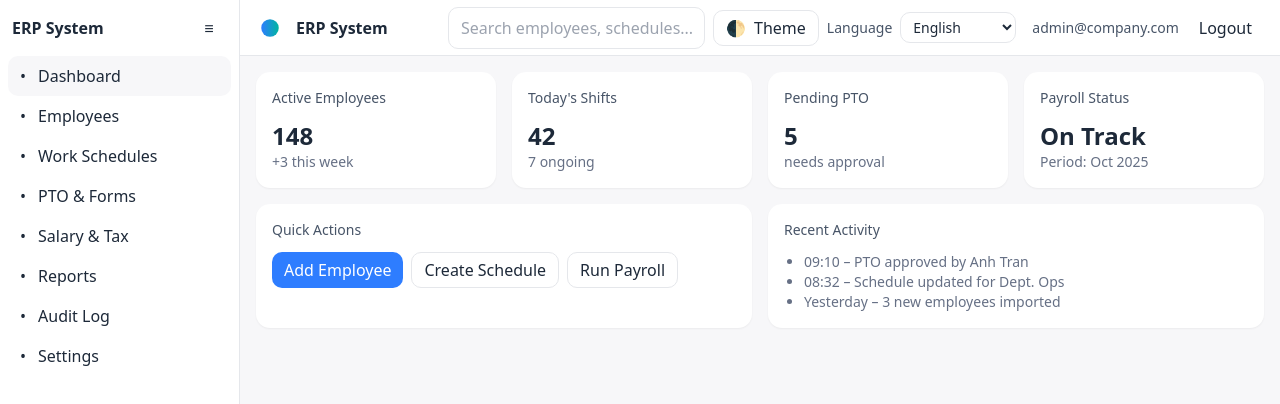
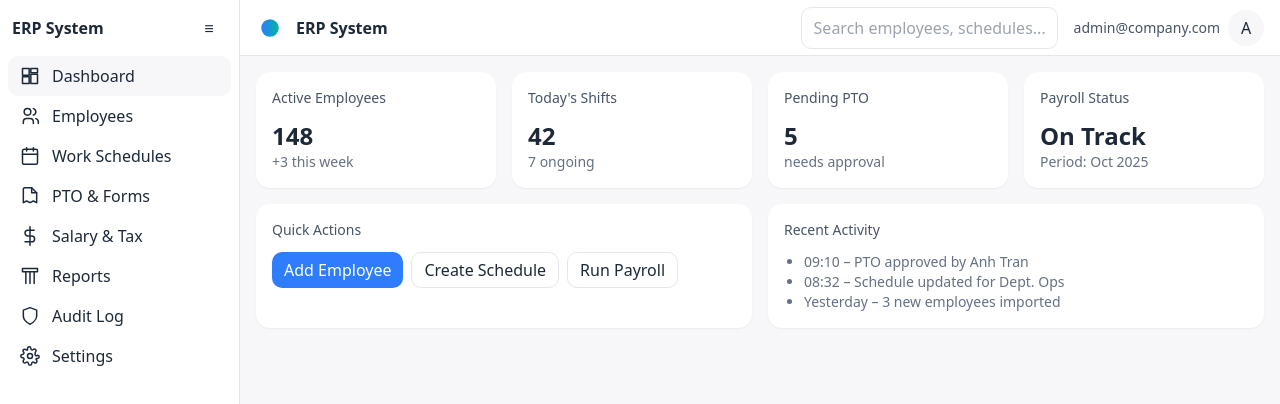
Before and after one commit to noname163/erp-vue-ui-auth, a Vue app: page /dashboard in a window 1280 px wide. Both pictures are taken after a click on the button "Login". Shown: the top 404 px of the page. Built offline with nearby package versions, Linux system fonts and the light colour scheme.

Commit message:
feat(ui): move theme + language into user avatar hover menu in TopBar; add AppIcon and restore icons in SideNav with SVGs; localize SideNav labels

```diff
--- /dev/null
+++ b/src/components/AppIcon.vue
@@ -0,0 +1,44 @@
+<template>
+  <svg :class="['h-5 w-5', cls]" viewBox="0 0 24 24" fill="none" stroke="currentColor" stroke-width="1.8" stroke-linecap="round" stroke-linejoin="round" aria-hidden="true">
+    <component :is="paths[name] || paths.default" />
+  </svg>
+</template>
+<script setup lang="ts">
+import { h } from 'vue'
+const props = withDefaults(defineProps<{ name: 'dashboard'|'users'|'calendar'|'form'|'payroll'|'reports'|'shield'|'settings'|string; cls?: string }>(), { cls: '' })
+const paths: Record<string, any> = {
+  dashboard: { render() { return [
+    h('path', { d: 'M3 3h8v8H3z' }),
+    h('path', { d: 'M13 3h8v5h-8z' }),
+    h('path', { d: 'M13 10h8v11h-8z' }),
+    h('path', { d: 'M3 13h8v8H3z' })] } },
+  users: { render() { return [
+    h('path', { d: 'M16 21v-2a4 4 0 0 0-4-4H8a4 4 0 0 0-4 4v2' }),
+    h('circle', { cx: '9', cy: '7', r: '4' }),
+    h('path', { d: 'M22 21v-2a4 4 0 0 0-3-3.87' }),
+    h('path', { d: 'M16 3.13a4 4 0 0 1 0 7.75' })] } },
+  calendar: { render() { return [
+    h('rect', { x: '3', y: '4', width: '18', height: '18', rx: '2' }),
+    h('line', { x1: '16', y1: '2', x2: '16', y2: '6' }),
+    h('line', { x1: '8', y1: '2', x2: '8', y2: '6' }),
+    h('line', { x1: '3', y1: '10', x2: '21', y2: '10' })] } },
+  form: { render() { return [
+    h('path', { d: 'M14 2H6a2 2 0 0 0-2 2v16l4-2 4 2 4-2 4 2V8z' }),
+    h('path', { d: 'M14 2v6h6' })] } },
+  payroll: { render() { return [
+    h('path', { d: 'M12 1v22' }),
+    h('path', { d: 'M17 5H9.5a3.5 3.5 0 0 0 0 7H14a3.5 3.5 0 0 1 0 7H6' })] } },
+  reports: { render() { return [
+    h('path', { d: 'M3 3h18v4H3z' }),
+    h('path', { d: 'M7 7v14' }),
+    h('path', { d: 'M12 7v14' }),
+    h('path', { d: 'M17 7v14' })] } },
+  shield: { render() { return [
+    h('path', { d: 'M12 22s8-4 8-10V5l-8-3-8 3v7c0 6 8 10 8 10z' })] } },
+  settings: { render() { return [
+    h('circle', { cx: '12', cy: '12', r: '3' }),
+    h('path', { d: 'M19.4 15a1.65 1.65 0 0 0 .33 1.82l.06.06a2 2 0 0 1-2.83 2.83l-.06-.06a1.65 1.65 0 0 0-1.82-.33 1.65 1.65 0 0 0-1 1.51V21a2 2 0 0 1-4 0v-.09a1.65 1.65 0 0 0-1-1.51 1.65 1.65 0 0 0-1.82.33l-.06.06a2 2 0 1 1-2.83-2.83l.06-.06a1.65 1.65 0 0 0 .33-1.82 1.65 1.65 0 0 0-1.51-1H3a2 2 0 0 1 0-4h.09a1.65 1.65 0 0 0 1.51-1 1.65 1.65 0 0 0-.33-1.82l-.06-.06a2 2 0 1 1 2.83-2.83l.06.06a1.65 1.65 0 0 0 1.82.33h0A1.65 1.65 0 0 0 9 3.09V3a2 2 0 1 1 4 0v.09c0 .65.39 1.24 1 1.51h0a1.65 1.65 0 0 0 1.82-.33l.06-.06a2 2 0 1 1 2.83 2.83l-.06.06c-.46.46-.6 1.15-.33 1.82h0A1.65 1.65 0 0 0 20.91 11H21a2 2 0 1 1 0 4h-.09c-.65 0-1.24.39-1.51 1z' })] } },
+  default: { render() { return [h('circle', { cx: '12', cy: '12', r: '3' })] } }
+}
+const { name, cls } = props
+</script>
--- a/src/components/SideNav.vue
+++ b/src/components/SideNav.vue
@@ -8,7 +8,7 @@
       <RouterLink v-for="item in visibleItems" :key="item.to" :to="item.to"
         class="flex items-center gap-3 px-3 py-2 rounded-md hover:bg-[var(--bg-canvas)]"
         active-class="bg-[var(--bg-canvas)]">
-        <span>•</span>
+        <AppIcon :name="item.icon" />
         <span v-if="!collapsed">{{ typeof item.label === 'function' ? item.label() : item.label }}</span>
       </RouterLink>
     </nav>
@@ -18,18 +18,19 @@
 import { computed } from 'vue'
 import { useAuth } from '../stores/auth'
 import { useI18n } from 'vue-i18n'
+import AppIcon from './AppIcon.vue'
 withDefaults(defineProps<{ collapsed?: boolean }>(), { collapsed: false })
 const { t } = useI18n()
 const auth = useAuth()
 const items = [
-  { to: '/dashboard', label: () => t('nav.dashboard') },
-  { to: '/employees', label: () => t('nav.employees'), roles: ['admin','manager'] },
-  { to: '/schedules', label: () => t('workSchedules.title'), roles: ['admin','manager'] },
-  { to: '/pto', label: () => t('nav.pto'), roles: ['admin','manager','viewer'] },
-  { to: '/salary-tax', label: () => t('nav.salaryTax'), roles: ['admin'] },
-  { to: '/reports', label: () => t('nav.reports'), roles: ['admin','manager'] },
-  { to: '/audit', label: () => t('nav.auditLog'), roles: ['admin'] },
-  { to: '/settings', label: () => t('nav.settings'), roles: ['admin'] },
+  { to: '/dashboard', icon: 'dashboard', label: () => t('nav.dashboard') },
+  { to: '/employees', icon: 'users', label: () => t('nav.employees'), roles: ['admin','manager'] },
+  { to: '/schedules', icon: 'calendar', label: () => t('workSchedules.title'), roles: ['admin','manager'] },
+  { to: '/pto', icon: 'form', label: () => t('nav.pto'), roles: ['admin','manager','viewer'] },
+  { to: '/salary-tax', icon: 'payroll', label: () => t('nav.salaryTax'), roles: ['admin'] },
+  { to: '/reports', icon: 'reports', label: () => t('nav.reports'), roles: ['admin','manager'] },
+  { to: '/audit', icon: 'shield', label: () => t('nav.auditLog'), roles: ['admin'] },
+  { to: '/settings', icon: 'settings', label: () => t('nav.settings'), roles: ['admin'] },
 ]
 const visibleItems = computed(() => items.filter(i => !i.roles || auth.hasRole(i.roles)))
 </script>
--- a/src/components/TopBar.vue
+++ b/src/components/TopBar.vue
@@ -6,21 +6,27 @@
     </div>
     <div class="flex items-center gap-2">
       <input class="input w-64" :placeholder="t('app.searchPlaceholder')" />
-      <button class="btn btn-secondary h-9 px-3" @click="$emit('toggleTheme')">
-        <span class="i">🌓</span><span class="ml-2 hidden md:inline">Theme</span>
-      </button>
-      <LanguageSwitcherInline />
-      <div v-if="auth.isAuthenticated" class="ml-2 flex items-center gap-2">
+      <div v-if="auth.isAuthenticated" class="ml-2 flex items-center gap-2 relative group">
         <span class="text-sm text-[var(--text-secondary)]">{{ auth.user?.email }}</span>
-        <button class="btn btn-ghost h-9 px-3" @click="auth.logout()">{{ t('auth.logout') }}</button>
+        <div class="h-9 w-9 rounded-full bg-[var(--bg-canvas)] grid place-items-center cursor-pointer">{{ avatarInitial }}</div>
+        <div class="absolute right-0 top-full mt-2 hidden group-hover:block z-50 min-w-[240px] rounded-lg border border-[var(--border-subtle)] bg-surface shadow-elev2 p-3">
+          <div class="mb-2 text-sm font-medium">{{ t('app.language') }}</div>
+          <LanguageSwitcherInline />
+          <div class="h-px my-2 bg-[var(--border-subtle)]"></div>
+          <button class="btn btn-secondary h-9 px-3 w-full text-left" @click="$emit('toggleTheme')">Theme</button>
+          <div class="h-px my-2 bg-[var(--border-subtle)]"></div>
+          <button class="btn btn-ghost h-9 px-3 w-full text-left" @click="auth.logout()">{{ t('auth.logout') }}</button>
+        </div>
       </div>
     </div>
   </header>
 </template>
 <script setup lang="ts">
+import { computed } from 'vue'
 import { useAuth } from '../stores/auth'
 import LanguageSwitcherInline from '@/components/i18n/LanguageSwitcherInline.vue'
 import { useI18n } from 'vue-i18n'
 const { t } = useI18n()
 const auth = useAuth()
+const avatarInitial = computed(() => (auth.user?.name || auth.user?.email || 'U').toString().charAt(0).toUpperCase())
 </script>
```
